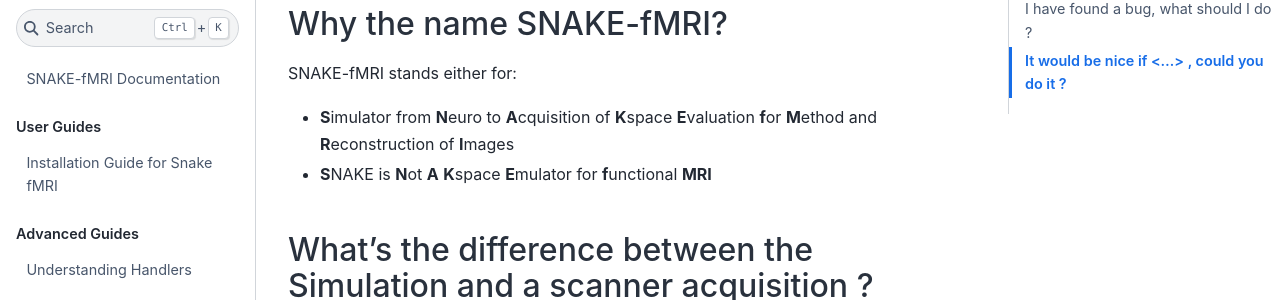
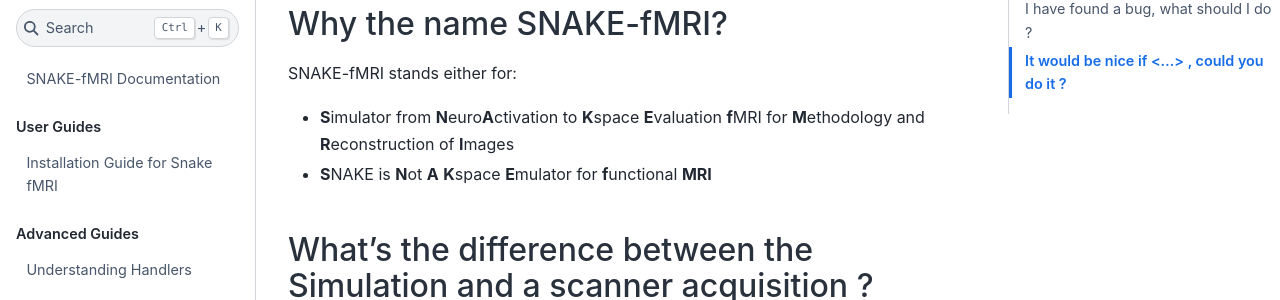
Before and after one commit to paquiteau/snake-fmri, a Jupyter Book: the page built from docs/FAQ.md, in a window 1280 px wide. Shown: the part 156-456 px from the top of the page. Built offline with Jupyter Book 1.0.4 settings and Sphinx 7.4.7 and the Sphinx Book theme 1.1.4, drawn with Linux system fonts in a browser that asks for light colours.

Commit message:
docs: update name.

```diff
--- a/docs/FAQ.md
+++ b/docs/FAQ.md
@@ -3,7 +3,7 @@
 ## Why the name SNAKE-fMRI?
 
 SNAKE-fMRI stands either for:
-- **S**imulator from **N**euro to **A**cquisition of **K**space **E**valuation **f**or **M**ethod and **R**econstruction of **I**mages
+- **S**imulator from **N**euro**A**ctivation to **K**space  **E**valuation **f**MRI for **M**ethodology and **R**econstruction of **I**mages
 - **S**NAKE is **N**ot **A** **K**space **E**mulator for **f**unctional **MRI**
 
 
```
